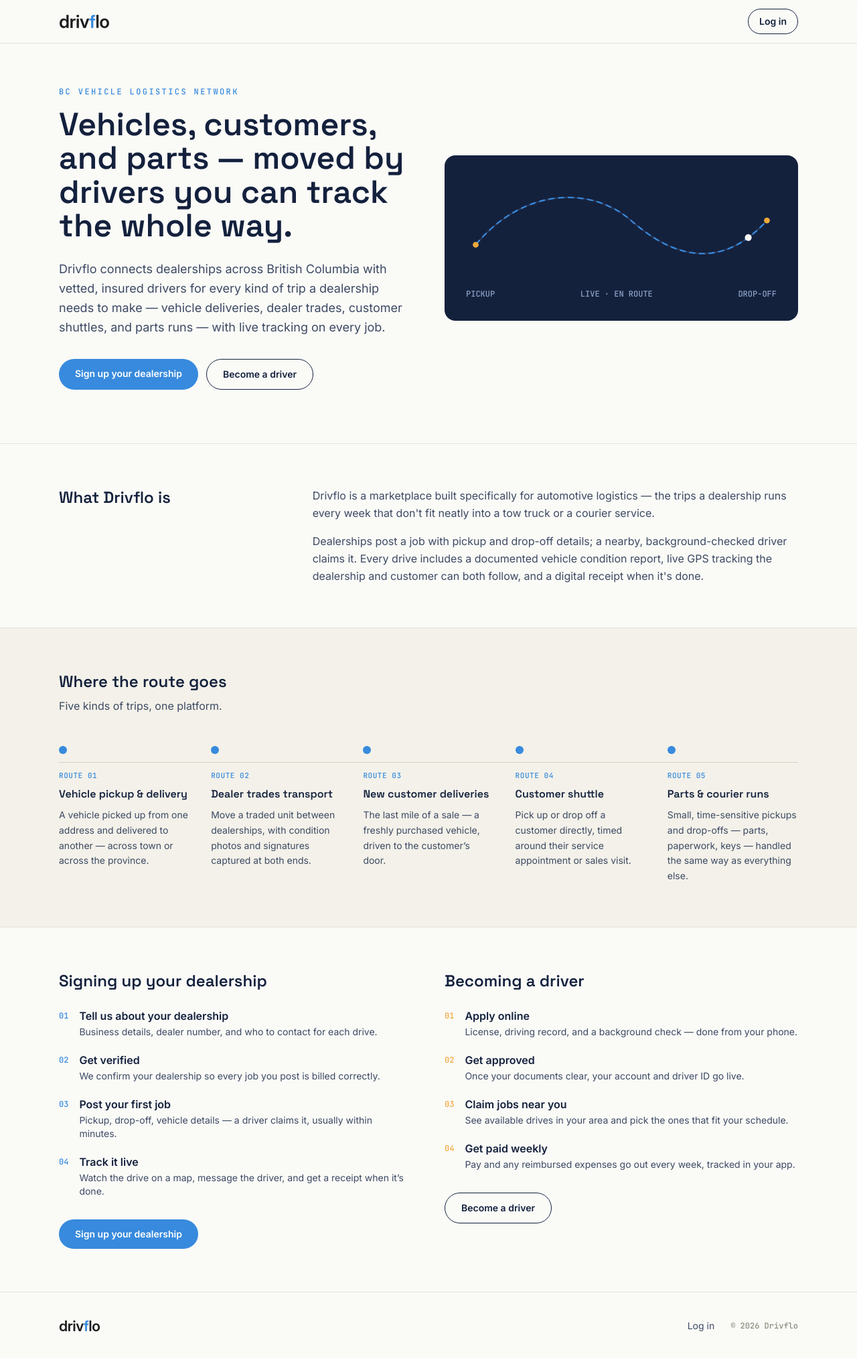
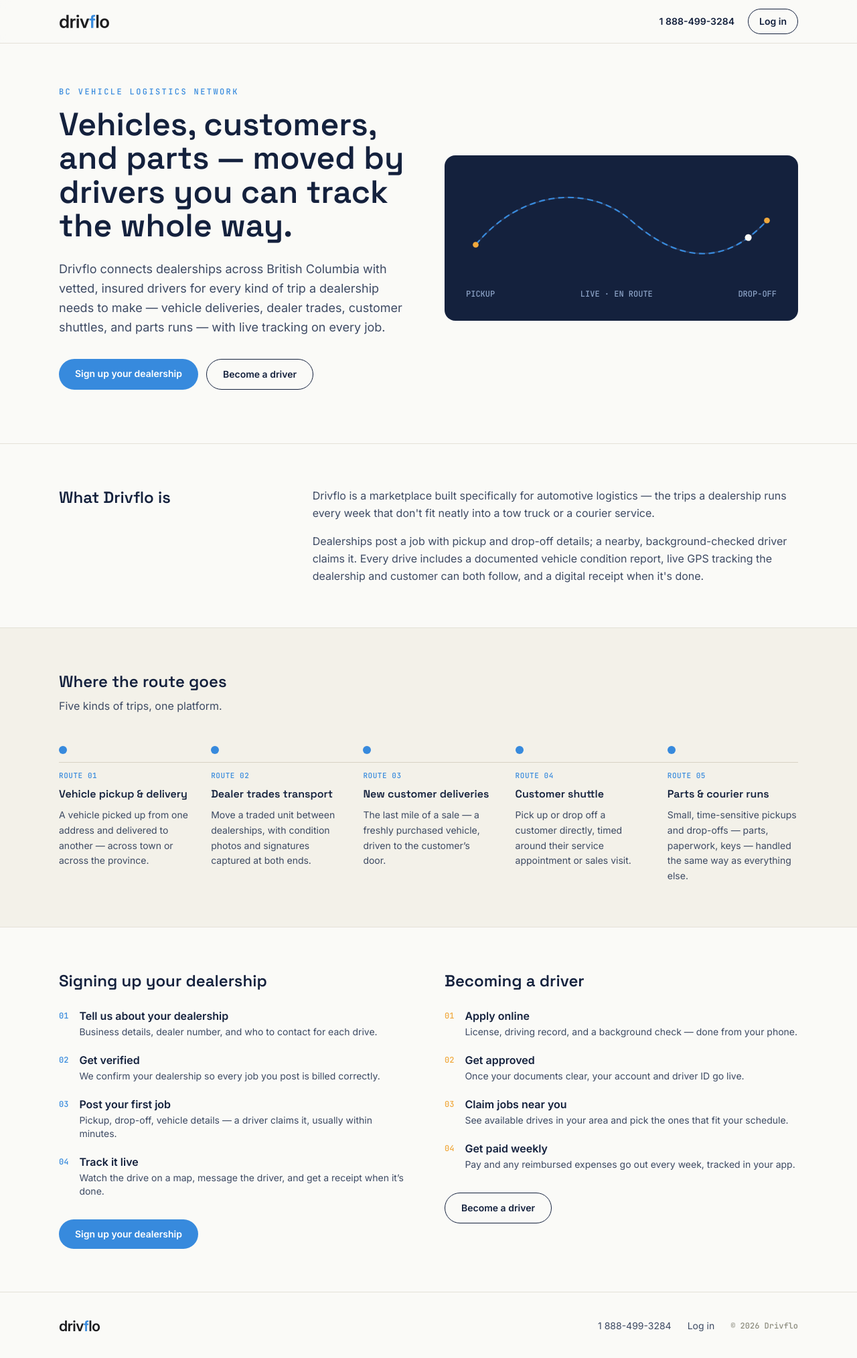
Before and after one commit to dreaveley-byte/drivelink, a Next.js app: page / in a window 1280 px wide. Shown: the whole page at 67% size. Built offline with nearby package versions, Linux system fonts and the light colour scheme; no server answers.

Commit message:
Add phone number (1 888-499-3284) to the landing page, as a clickable tel: link in both the header and footer.

```diff
--- a/src/app/page.tsx
+++ b/src/app/page.tsx
@@ -68,6 +68,10 @@ export default async function Home() {
       <header className="sticky top-0 z-20 backdrop-blur border-b" style={{ background: 'rgba(250,250,247,0.85)', borderColor: '#E4E1D8' }}>
         <div className="max-w-6xl mx-auto px-6 h-16 flex items-center justify-between">
           <Logo height={22} />
+          <div className="flex items-center gap-5">
+            <a href="tel:18884993284" className="hidden sm:block text-sm font-semibold" style={{ color: '#14213D' }}>
+              1 888-499-3284
+            </a>
             <Link
               href="/login"
               className="text-sm font-semibold px-4 py-2 rounded-full border transition-colors"
@@ -75,6 +79,7 @@ export default async function Home() {
             >
               Log in
             </Link>
+          </div>
         </div>
       </header>
 
@@ -232,6 +237,7 @@ export default async function Home() {
         <div className="max-w-6xl mx-auto px-6 py-10 flex flex-wrap items-center justify-between gap-4">
           <Logo height={18} />
           <div className="flex items-center gap-6 text-sm" style={{ color: '#3D4A63' }}>
+            <a href="tel:18884993284" className="hover:underline">1 888-499-3284</a>
             <Link href="/login" className="hover:underline">Log in</Link>
             <span className="mono text-xs" style={{ color: '#8C8C7E' }}>&copy; {new Date().getFullYear()} Drivflo</span>
           </div>
```
Lines whose indentation alone changed are shown as unchanged.
